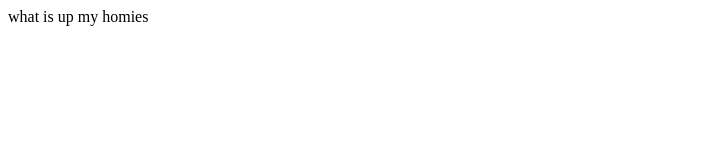
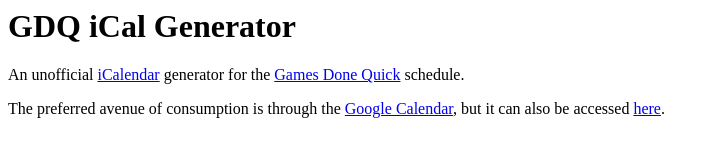
Before and after one commit to Quantaly/gdqIcal, a plain HTML site: page templates/index.html in a window 1280 px wide. Shown: the whole page, without its empty margins (0-716 px from the left). Drawn offline with Linux system fonts and the light colour scheme.

Commit message:
Update READMEs

```diff
--- a/templates/index.html
+++ b/templates/index.html
@@ -1 +1,8 @@
-<p>what is up my homies</p>
+<h1>GDQ iCal Generator</h1>
+
+<p>An unofficial <a href="https://tools.ietf.org/html/rfc5545">iCalendar</a> generator for the <a
+        href="https://gamesdonequick.com/">Games Done Quick</a> schedule.</p>
+
+<p>The preferred avenue of consumption is through the <a
+        href="https://calendar.google.com/calendar/embed?src=vigfoclhm409ckf3h1p762l2hv5og4cn%40import.calendar.google.com">Google
+        Calendar</a>, but it can also be accessed <a href="out.ics">here</a>.</p>
```
Also changed, not shown: 1 other file.
